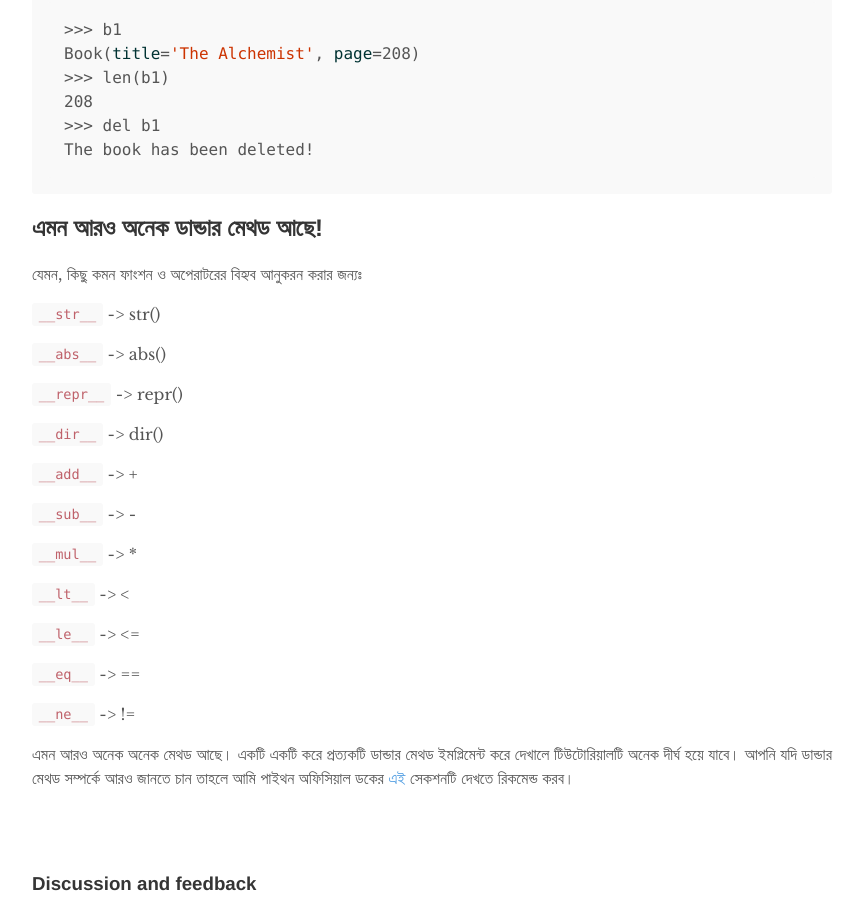
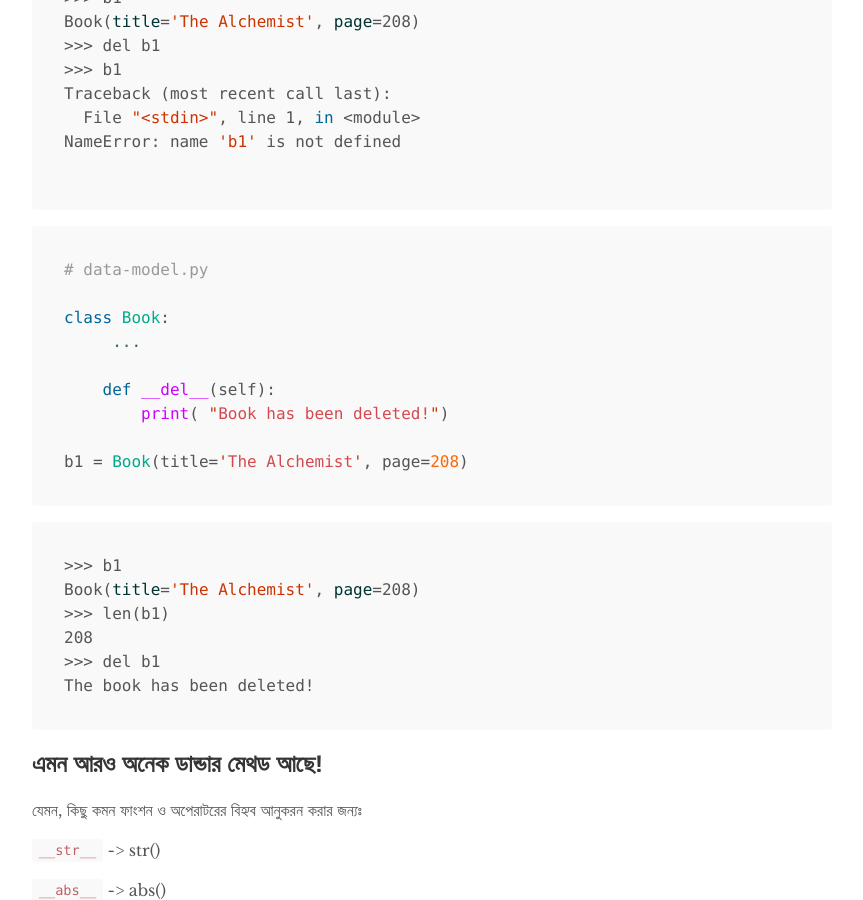
Before and after one commit to mohidex/Blog-Jekyll, a Jekyll site: the page built from _posts/2019-09-05-স্পেশাল-মেথডে-পাইথন-ক্লাসকে-সমৃদ্ধ-করুন.md, in a window 1280 px wide and 900 px high, scrolled down 3047 px. Shown: the whole window, without its empty margins (208-1071 px from the left). Built offline with Jekyll 4.4.1, drawn with Linux system fonts in a browser that asks for light colours; comment, search, counter and statistics services are not loaded; some of the changed text lies outside the part shown.

Commit message:
Update 2019-09-05-স্পেশাল-মেথডে-পাইথন-ক্লাসকে-সমৃদ্ধ-করুন.md

````diff
--- a/_posts/2019-09-05-স্পেশাল-মেথডে-পাইথন-ক্লাসকে-সমৃদ্ধ-করুন.md
+++ b/_posts/2019-09-05-স্পেশাল-মেথডে-পাইথন-ক্লাসকে-সমৃদ্ধ-করুন.md
@@ -15,6 +15,8 @@ comments: true
 এই টিউটোরিয়ালে, আমরা একটি `Book` ক্লাসে বিভিন্ন ডান্ডার মেথড ইমপ্লিমেন্ট করে ক্লাসটিকে আরও **পাইথোনিক** করব।
 
 ```python
+# data-model.py
+
 class Book:
     pass
 ```
@@ -23,6 +25,8 @@ class Book:
 একটি সিম্পল `Book` ক্লাস এতে তেমন কিছুই নেই। চলুন তাহলে এই ক্লাসের একটি অবজেক্ট তৈরি করা যাক।
 
 ```python
+# data-model.py
+
 class Book:
     pass
 
@@ -34,6 +38,8 @@ b1.page = 208
 আপনি যদি আগে থেকেই পাইথন ক্লাসের সাথে কিছুটা পরিচিত হয়ে থাকেন তাহলে মনে করতে পারেন কেন আমি এটিকে ৩ লাইনে লিখলাম যেখানে আমি এটি কেবল লাইনেই লিখতে পারি। হ্যা ঠিক, আমি এখানে অবজেক্ট তৈরি করে তারপর ইনিশিয়ালাইজ না করে দুটি কাজ এক সাথেই করতে পারি। তার জন্যে আমার একটি **ডান্ডার মেথড** ইমপ্লিমেন্ট করতে হবে। সেটি হল `__init__`।
 
 ```python
+# data-model.py
+
 class Book:
      def __init__(self, title, page):
         self.title = title
@@ -54,6 +60,8 @@ $ python -i data-model.py
 WTF! স্ক্রিনে এটি কি প্রিন্ট করছে! দেখতে খুবই বিশ্রী। এটি একটি অবজেক্টের মেমরি এড্রেস প্রিন্ট করে দিচ্ছে। এই মেমরি এড্রেস দিয়ে আমি কি বুজব। ইটিত কোন ভাল রিপ্রেজেন্টশন হল না, তাই না? আমি চাই যে এটি আমাকে এমন একটি কিছু প্রিন্ট করে দেখাবে যেন দেখেই এই অবজেক্ট সম্পর্কে কিছুটা ধারণা পেতে পারি। ওকে, তার জন্য আমাদের আরেকটি ডান্ডার মেথড ইমপ্লিমেন্ট করতে হবে যেটি `repr(obj)` এই সাথে সম্পর্কিত। মেথডটি হল `__repr__`।
 
 ```python
+# data-model.py
+
 class Book:
      def __init__(self, title, page):
         self.title = title
@@ -78,6 +86,8 @@ Book(title='The Alchemist', page=208)
 
 
 ```python
+# data-model.py
+
 class Book:
      def __init__(self, title, page):
         ...
@@ -110,6 +120,17 @@ Traceback (most recent call last):
   File "<stdin>", line 1, in <module>
 NameError: name 'b1' is not defined
 
+```
+```python
+# data-model.py
+
+class Book:
+     ...
+
+    def __del__(self):
+        print( "Book has been deleted!")
+
+b1 = Book(title='The Alchemist', page=208)
 ```
 
 ```bash
````
